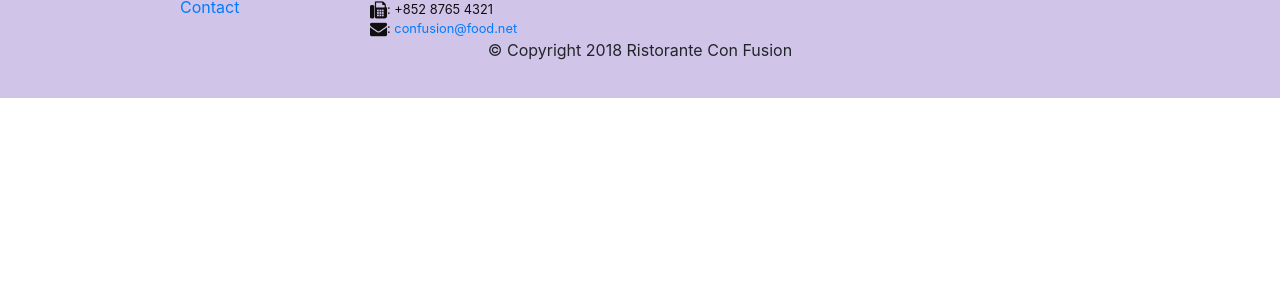
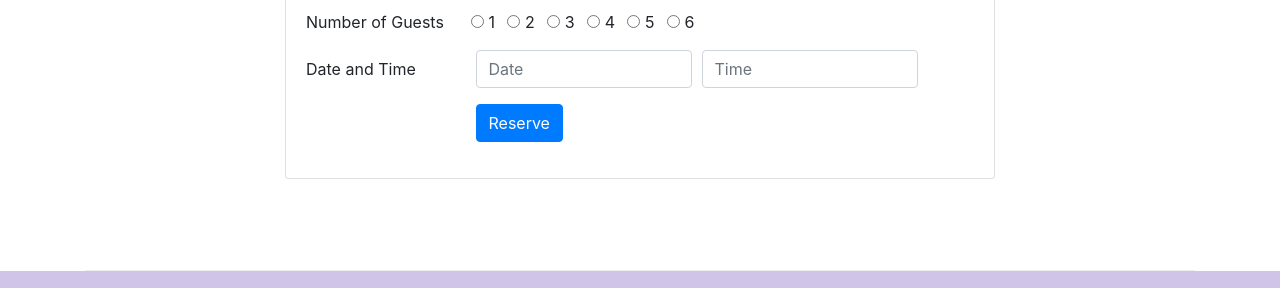
Before and after one commit to camper2018/Bootstrap4-Coursera, a website: page index.html in a window 1280 px wide. Shown: the part 1613-1901 px from the top of the page. Before the commit the page ends 1711 px from the top, so only its background shows below. Drawn offline with nearby package versions, Linux system fonts and the light colour scheme.

Commit message:
Assignment-2

```diff
--- a/css/styles.css
+++ b/css/styles.css
@@ -33,3 +33,12 @@ body {
 .navbar-dark {
   background-color: #512da8;
 }
+.theader-bg {
+  background-color: rgba(238, 174, 14, 0.979);
+  color: white;
+}
+.btn-reserve {
+  background-color: rgba(238, 174, 14, 0.979);
+  color: black;
+  font-weight: bold;
+}
--- a/index.html
+++ b/index.html
@@ -78,8 +78,11 @@
             </p>
           </div>
           <!-- for small screens and larger, the below div will occupy the remaining 6 cols of the above row -->
-          <div class="col-12 col-sm align-self-center">
+          <div class="col-12 col-sm-2 align-self-center">
             <img src="img/logo.png" class="img-fluid" />
+          </div>
+          <div class="col-6 col-sm-4 align-self-center">
+            <a class="btn btn-block btn-sm btn-reserve" href="#reserve-table">Reserve Table</a>
           </div>
         </div>
       </div>
@@ -100,7 +103,7 @@
             <div class="media-body">
               <h2 class="mt-0">
                 Uthappizza
-                <span class="badge badge-danger">HOT</span class="badge badge-pill badge-secondary"><span>$4.99</span>
+                <span class="badge badge-danger mr-2">HOT </span><span class="badge badge-pill badge-secondary">$4.99</span>
               </h2>
               <p class="d-none d-sm-block">
                 A unique combination of Indian Uthappam (pancake) and Italian
@@ -118,13 +121,11 @@
         </div>
         <div class="col col-sm col-md">
           <div class="media">
-            <img
-              class="d-flex mr-3 img-thumbnail align-self-center"
-              src="img/buffet.png"
-              alt="buffet"
-            />
+
             <div class="media-body">
-              <h2 class="mt-0">Weekend Grand Buffet</h2>
+              <h2 class="mt-0">Weekend Grand Buffet
+                <span class="badge badge-danger">NEW</span>
+              </h2>
               <p class="d-none d-sm-block">
                 Featuring mouthwatering combinations with a choice of five
                 different salads, six enticing appetizers, six main entrees and
@@ -132,6 +133,11 @@
                 for just $19.99 per person
               </p>
             </div>
+            <img
+              class="d-flex ml-3 img-thumbnail align-self-center"
+              src="img/buffet.png"
+              alt="buffet"
+            />
           </div>
         </div>
       </div>
@@ -158,6 +164,103 @@
               </p>
             </div>
           </div>
+        </div>
+      </div>
+      <div class="row row-content">
+
+        <!-- <div class="col-12 col-md-8 offset-md-2"> -->
+          <div class="col-12 col-md-8 offset-md-2">
+          <div class="card card-header theader-bg">
+            <h3 id="reserve-table">Reserve a Table</h3>
+          </div>
+          <div class="card card-body">
+            <form>
+              <div class="form-group form-row">
+                <div class="col-12 col-md-3 form-check">
+                <!-- <div class="col-3 form-check"> -->
+                  <label for="guests" class="form-check-label"
+                  >Number of Guests</label>
+                </div>
+                <div class="form-check-inline">
+                  <input class="form-check-input" type="radio" name="guests" id="guests1" value="1">
+                  <label class="form-check-label" for="guests1">1</label>
+                </div>
+                <div class="form-check-inline">
+                  <input class="form-check-input" type="radio" name="guests" id="guests2" value="2">
+                  <label class="form-check-label" for="guests2">2</label>
+                </div>
+                <div class="form-check-inline">
+                  <input class="form-check-input" type="radio" name="guests" id="guests3" value="3">
+                  <label class="form-check-label" for="guests3">3</label>
+                </div>
+                <div class="form-check-inline">
+                  <input class="form-check-input" type="radio" name="guests" id="guests4" value="4">
+                  <label class="form-check-label" for="guests4">4</label>
+                </div>
+                <div class="form-check-inline">
+                  <input class="form-check-input" type="radio" name="guests" id="guests5" value="5">
+                  <label class="form-check-label" for="guests5">5</label>
+                </div>
+                <div class="form-check-inline">
+                  <input class="form-check-input" type="radio" name="guests" id="guests6" value="6">
+                  <label class="form-check-label" for="guests6">6</label>
+                </div>
+              </div>
+              <div class="form-group form-row">
+                <div class="col-12 col-md-3">
+                <!-- <div class="col-3"> -->
+                  <label for="date-time" class="col-form-label">Date and Time</label>
+                </div>
+                <!-- <div class="col-4"> -->
+                  <div class="col-12 col-md-4">
+                  <input
+                  type="text"
+                  class="form-control"
+                  id="date"
+                  name="date"
+                  placeholder="Date"
+                />
+                </div>
+                <!-- <div class="col-4"> -->
+                  <div class="col-12 col-md-4">
+                  <input
+                  type="text"
+                  class="form-control"
+                  id="time"
+                  name="time"
+                  placeholder="Time"
+                />
+                </div>
+              </div>
+              <div class="form-group form-row">
+                <!-- <div class="col-9 offset-3"> -->
+                  <div class="col-12 col-md-9 offset-md-3">
+                  <button class="btn btn-primary">Reserve
+                </div>
+              </div>
+        </form>
+      </div>
+      </div>
+
+
+
+
+
+
+
+
+
+
+
+
+
+
+
+
+
+
+
+          </form>
         </div>
       </div>
     </div>
```
